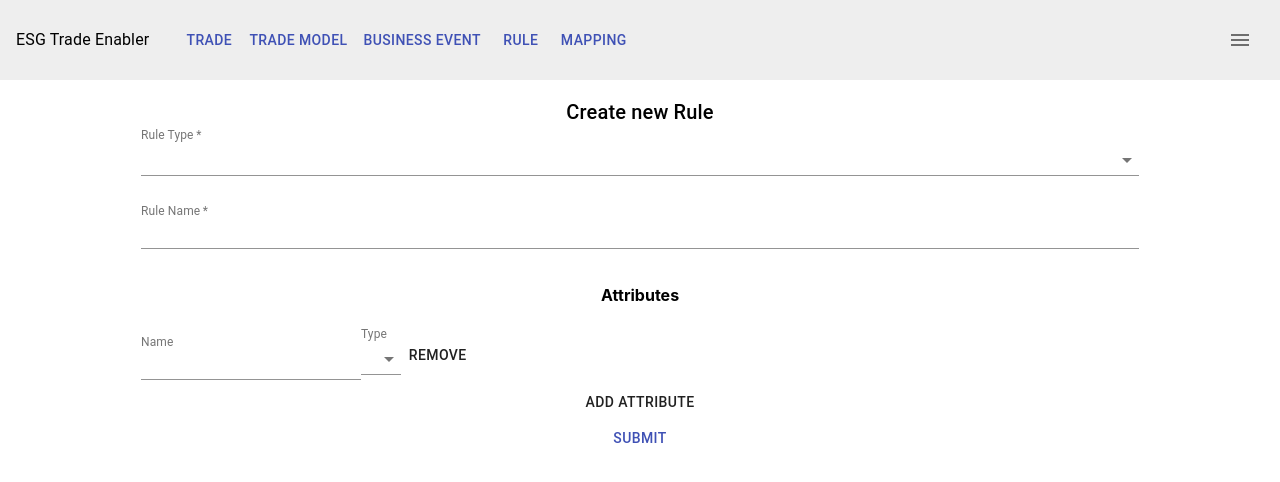
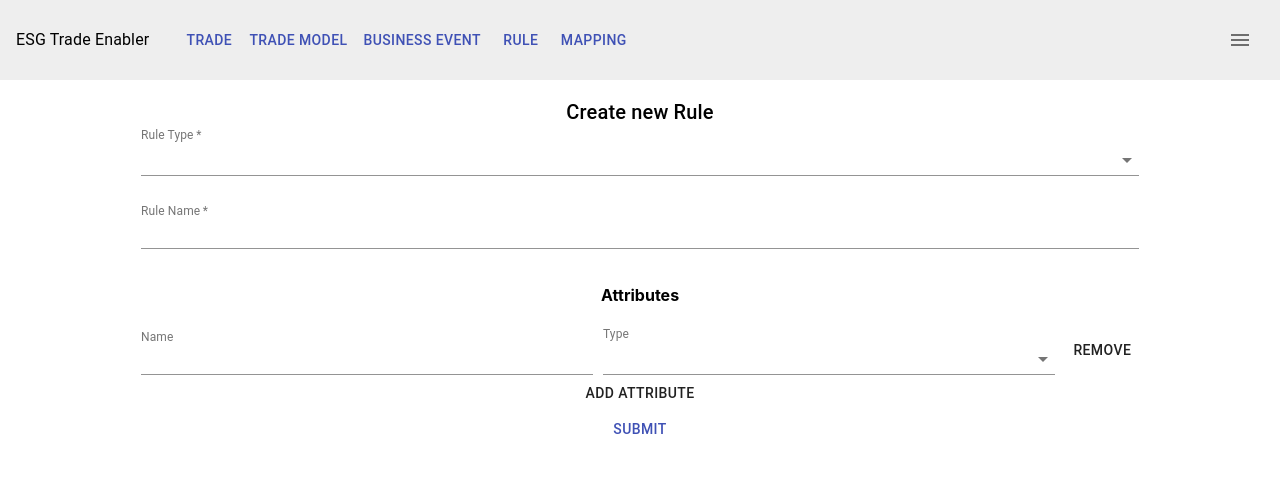
Before and after one commit to aashishmaheshwar/testyTemp, a React (Create React App) app: page /ruleModel in a window 1280 px wide. Shown: the top 482 px of the page. Built offline with nearby package versions, Linux system fonts and the light colour scheme; what react-awesome-query-builder would draw is missing.

Commit message:
attribute container style changes

```diff
--- a/src/components/Rules.tsx
+++ b/src/components/Rules.tsx
@@ -30,6 +30,24 @@ import { RuleModelValidationSchema } from "../configs/RuleModel";
 const useStyles = makeStyles({
   ruleName: {
     marginBottom: "15px",
+  },
+  attributeWrapper: {
+    display: "flex",
+    flexDirection: "column",
+    rowGap: "15px",
+    "& > div": {
+      display: "flex",
+      "& > div": {
+        flex: 1,
+        "&.MuiTextField-root": {
+          margin: "3px 10px 0 0",
+        },
+        marginRight: "10px",
+        "& .MuiSelect-root": {
+          textAlign: "left",
+        },
+      },
+    },
   },
 });
 
@@ -137,7 +155,7 @@ const Rules = ({ isNew = false }: { isNew: boolean }) => {
               {({ push, remove }) => {
                 return (
                   <>
-                    <Box style={{ display: "flex", flexDirection: "column" }}>
+                    <Box className={classes.attributeWrapper}>
                       {values.attributes.map((attribute, idx) => {
                         const name = `attributes[${idx}].name`;
                         const touchedName = getIn(touched, name);
@@ -148,7 +166,7 @@ const Rules = ({ isNew = false }: { isNew: boolean }) => {
                         const errorType = getIn(errors, type);
 
                         return (
-                          <Box key={attribute.id} display="flex">
+                          <Box key={attribute.id}>
                             <TextField
                               margin="dense"
                               label="Name"
@@ -166,17 +184,7 @@ const Rules = ({ isNew = false }: { isNew: boolean }) => {
                               <InputLabel shrink id={type}>
                                 Type
                               </InputLabel>
-                              <Select
-                                labelId={type}
-                                {...getFieldProps(type)}
-                                // value={(values as any)[type]}
-                                // onChange={(
-                                //   event: any,
-                                //   newValue: any | null
-                                // ) => {
-                                //   setFieldValue(type, newValue);
-                                // }}
-                              >
+                              <Select labelId={type} {...getFieldProps(type)}>
                                 <MenuItem value={"ENUM"}>ENUM</MenuItem>
                                 <MenuItem value={"CHAR"}>CHAR</MenuItem>
                                 <MenuItem value={"DECIMAL"}>DECIMAL</MenuItem>
@@ -199,7 +207,9 @@ const Rules = ({ isNew = false }: { isNew: boolean }) => {
                       </FormHelperText>
                     )}
                     <Button
-                      onClick={() => push({ name: "", id: Math.random() })}
+                      onClick={() =>
+                        push({ name: "", type: "", id: Math.random() })
+                      }
                     >
                       Add Attribute
                     </Button>
--- a/src/index.tsx
+++ b/src/index.tsx
@@ -1,15 +1,10 @@
-import React from 'react';
-import ReactDOM from 'react-dom';
-import './index.css';
-import App from './App';
-import reportWebVitals from './reportWebVitals';
+import React from "react";
+import ReactDOM from "react-dom";
+import "./index.css";
+import App from "./App";
+import reportWebVitals from "./reportWebVitals";
 
-ReactDOM.render(
-  <React.StrictMode>
-    <App />
-  </React.StrictMode>,
-  document.getElementById('root')
-);
+ReactDOM.render(<App />, document.getElementById("root"));
 
 // If you want to start measuring performance in your app, pass a function
 // to log results (for example: reportWebVitals(console.log))
```
Also changed, not shown: 1 other file (tests, documents, lock files or other folders).
